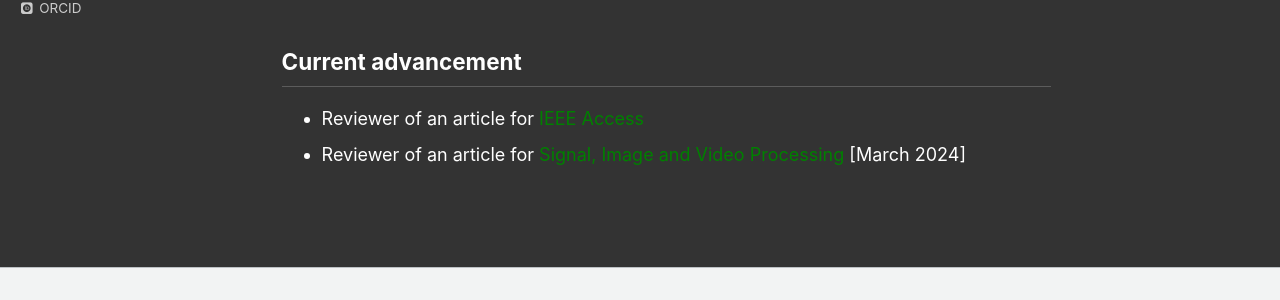
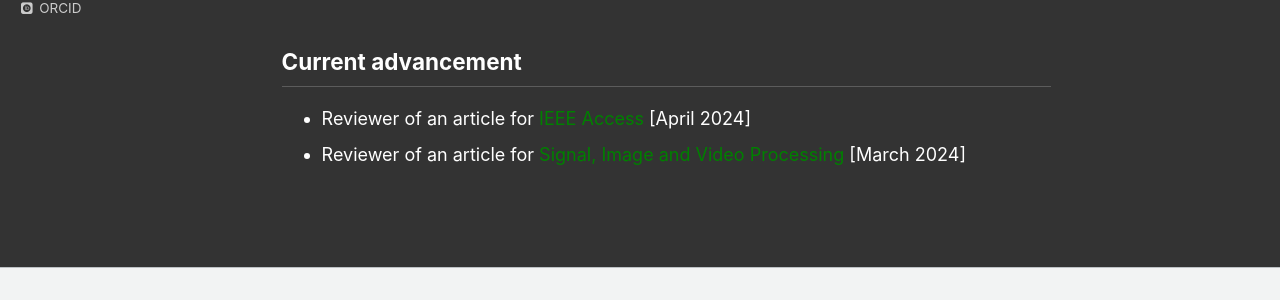
Before and after one commit to dhirajneupane/academicPortfolio, a Jekyll site: the page built from _pages/about.md, in a window 1280 px wide and 900 px high, scrolled down 647 px. Shown: the part 515-815 px from the top of the window. Built offline with Jekyll 4.4.1, drawn with Linux system fonts in a browser that asks for light colours; some web fonts are replaced.

Commit message:
Update about.md

```diff
--- a/_pages/about.md
+++ b/_pages/about.md
@@ -26,5 +26,5 @@ I believe that success is not just about individual accomplishments but also abo
 Thank you for taking the time to read about me, and I look forward to connecting with you soon.
 
 ## Current advancement
-* Reviewer of an article for [<span style="color:green">IEEE Access</span>](https://ieeeaccess.ieee.org/)
+* Reviewer of an article for [<span style="color:green">IEEE Access</span>](https://ieeeaccess.ieee.org/){:target="_blank"} [April 2024]
 * Reviewer of an article for [<span style="color:green">Signal, Image and Video Processing</span>](https://link.springer.com/journal/11760){:target="_blank"} [March 2024]
```
